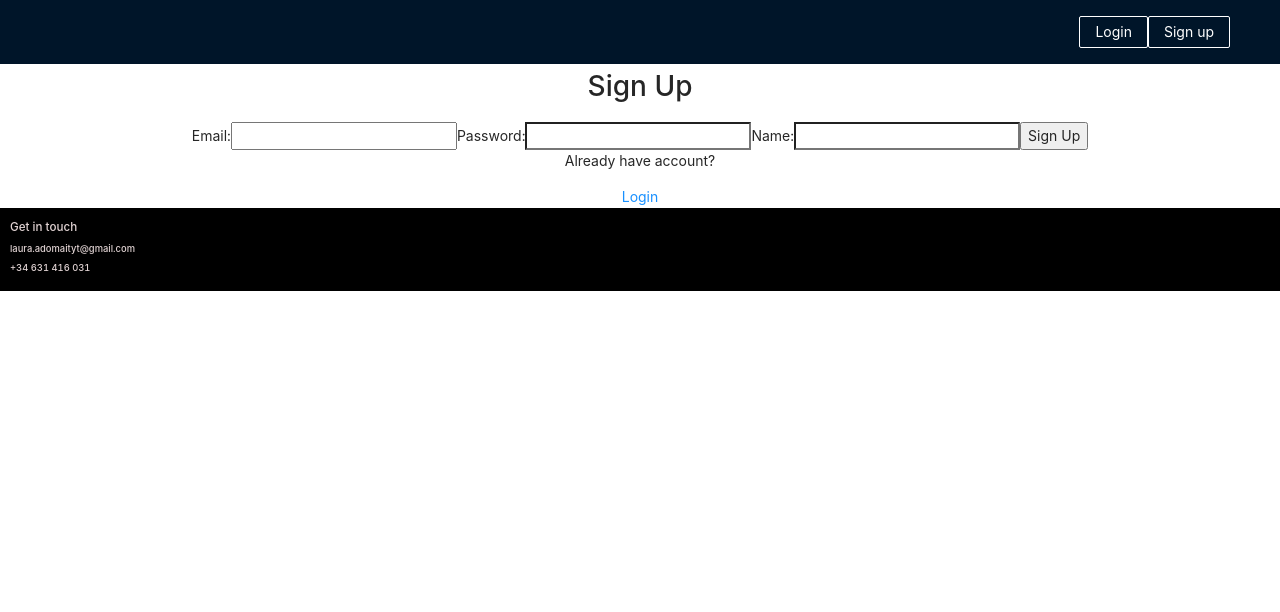
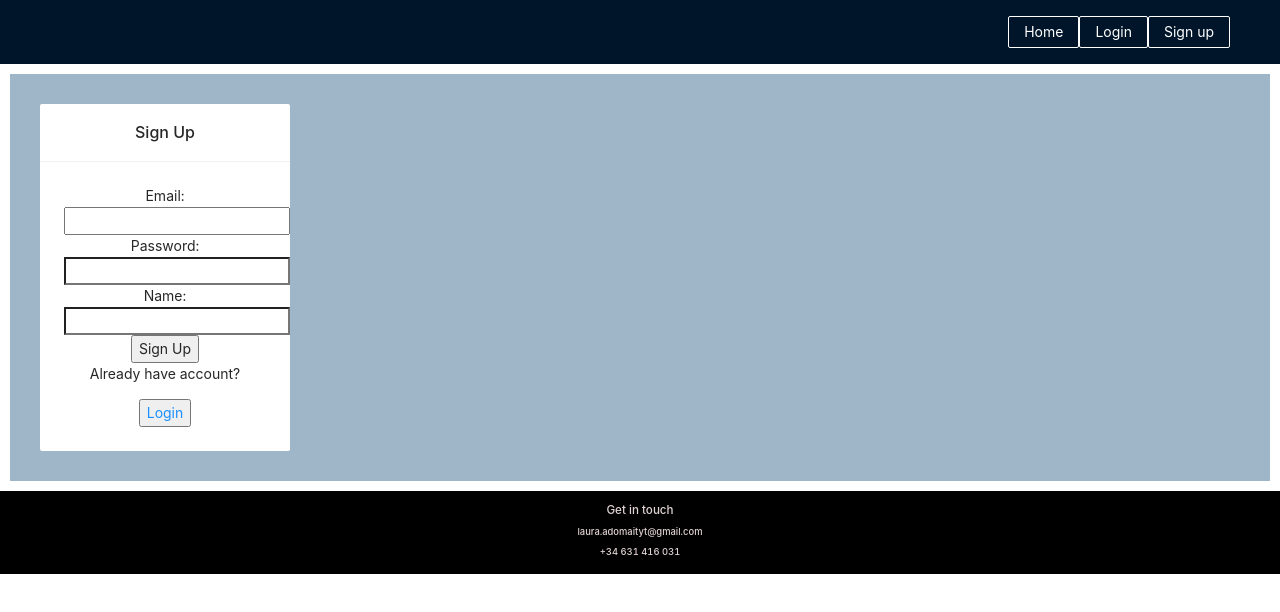
Before and after one commit to Openbank-Java-Bootcamp/CycloBuddy-LauraAdomaityte-client, a React (Create React App) app: page /signup in a window 1280 px wide. Shown: the top 612 px of the page. Built offline with nearby package versions, Linux system fonts and the light colour scheme.

Commit message:
sign in and login functioning (#3)

```diff
--- a/src/App.css
+++ b/src/App.css
@@ -1,38 +1,3 @@
 .App {
   text-align: center;
 }
-
-.App-logo {
-  height: 40vmin;
-  pointer-events: none;
-}
-
-@media (prefers-reduced-motion: no-preference) {
-  .App-logo {
-    animation: App-logo-spin infinite 20s linear;
-  }
-}
-
-.App-header {
-  background-color: #282c34;
-  min-height: 100vh;
-  display: flex;
-  flex-direction: column;
-  align-items: center;
-  justify-content: center;
-  font-size: calc(10px + 2vmin);
-  color: white;
-}
-
-.App-link {
-  color: #61dafb;
-}
-
-@keyframes App-logo-spin {
-  from {
-    transform: rotate(0deg);
-  }
-  to {
-    transform: rotate(360deg);
-  }
-}
--- a/src/App.js
+++ b/src/App.js
@@ -11,14 +11,15 @@ import IsAnon from "./components/IsAnon";
 
 function App() {
   return (
-    <div className="App">
+    <div className="App" >
       <Navbar />
 
       <Routes>
         <Route path="/" element={<HomePage />} />
-        <Route path="/signup" element={<SignupPage />} />
-        <Route path="/login" element={<LoginPage />} />
-        <Route path="/mainpage" element={<MainPage />} />
+        <Route path="*" element={<HomePage/>} />
+        <Route path="/signup" element={<IsAnon><SignupPage /></IsAnon>} />
+        <Route path="/login" element={<IsAnon><LoginPage /></IsAnon>} />
+        <Route path="/mainpage" element={<IsPrivate><MainPage /></IsPrivate>} />
       </Routes>
 
       <Footer />
--- a/src/components/Navbar.js
+++ b/src/components/Navbar.js
@@ -1,16 +1,30 @@
-import React from "react";
+import React, { useContext } from "react";
 import { Layout } from "antd";
 import { Button } from "antd";
 import { Link } from "react-router-dom";
+import { AuthContext } from "../context/auth.context";
 const { Header } = Layout;
 
 function Navbar() {
+  const { isLoggedIn, logOutUser } = useContext(AuthContext);
 
   return (
     <div>
       <Layout>
+        {isLoggedIn && (
+          <Header>
+            <Button ghost onClick={logOutUser}>
+            Logout
+          </Button>
+          </Header>
 
+        )}
+
+        {!isLoggedIn && (
           <Header>
+            <Link to="/">
+              <Button ghost>Home</Button>
+            </Link>
             <Link to="/login">
               <Button ghost>Login</Button>
             </Link>
@@ -19,6 +33,7 @@ function Navbar() {
               <Button ghost>Sign up</Button>
             </Link>
           </Header>
+        )}
       </Layout>
     </div>
   );
--- a/src/index.css
+++ b/src/index.css
@@ -63,7 +63,7 @@
 
   footer {
     background-color: #000000;
-    text-align: left;
+    text-align: center;
     padding: 10px;
   }
 
@@ -76,3 +76,23 @@
     justify-content: end;
     align-items:center;
   }
+
+
+/*Sign in and login pages*/
+.site-card-wrapper {
+  padding: 30px;
+  background: #ececec;
+  display: flex;
+  background-color:rgb(158, 182, 199);
+  margin: 10px;
+}
+
+.sign-log-card {
+  width: 250px;
+}
+
+.sider {
+  color: black;
+  font-size: 2em;
+  text-shadow: 2px 2px 5px rgb(158, 182, 199);
+}
--- a/src/index.js
+++ b/src/index.js
@@ -1,19 +1,20 @@
-import React from 'react';
-import ReactDOM from 'react-dom/client';
-import './index.css';
-import App from './App';
-import reportWebVitals from './reportWebVitals';
+import React from "react";
+import ReactDOM from "react-dom/client";
+import "./index.css";
+import App from "./App";
+import reportWebVitals from "./reportWebVitals";
 import { BrowserRouter as Router } from "react-router-dom";
-import 'antd/dist/antd.css';
+import { AuthProviderWrapper } from "./context/auth.context";
+import "antd/dist/antd.css";
 
-const root = ReactDOM.createRoot(document.getElementById('root'));
+const root = ReactDOM.createRoot(document.getElementById("root"));
 root.render(
   <Router>
-    <App />
+    <AuthProviderWrapper>
+      <App />
+    </AuthProviderWrapper>
   </Router>
 );
 
-// If you want to start measuring performance in your app, pass a function
-// to log results (for example: reportWebVitals(console.log))
-// or send to an analytics endpoint. Learn more: https://bit.ly/CRA-vitals
+
 reportWebVitals();
--- a/src/pages/LoginPage.js
+++ b/src/pages/LoginPage.js
@@ -4,6 +4,8 @@ import { useContext, useState } from "react";
 import axios from "axios";
 import { Link, useNavigate } from "react-router-dom";
 import { AuthContext } from "../context/auth.context";
+import { Button } from "antd";
+import { Card, Col, Row } from "antd";
 
 const API_URL = "http://localhost:5005";
 
@@ -42,11 +44,18 @@ function LoginPage(props) {
 
   return (
     <div className="LoginPage">
-      <h1>Login</h1>
-
+      <div className="site-card-wrapper">
+        <Row gutter={16}>
+          <Col span={8}>
+            <Card title="Login" className="sign-log-card" bordered={false}>
               <form onSubmit={handleLoginSubmit}>
                 <label>Email:</label>
-        <input type="email" name="email" value={email} onChange={handleEmail} />
+                <input
+                  type="email"
+                  name="email"
+                  value={email}
+                  onChange={handleEmail}
+                />
 
                 <label>Password:</label>
                 <input
@@ -61,7 +70,13 @@ function LoginPage(props) {
               {errorMessage && <p className="error-message">{errorMessage}</p>}
 
               <p>Don't have an account yet?</p>
+              <button>
                 <Link to={"/signup"}> Sign Up</Link>
+              </button>
+            </Card>
+          </Col>
+        </Row>
+      </div>
     </div>
   );
 }
--- a/src/pages/MainPage.js
+++ b/src/pages/MainPage.js
@@ -1,11 +1,16 @@
-import React from 'react';
+import React from "react";
+import { Layout } from "antd";
+const { Header, Sider, Content } = Layout;
 
 function MainPage(props) {
-    return (
-        <div>
-            <p>Hi there!</p>
-        </div>
-    );
+  return (
+    <div>
+      <Layout>
+        <Sider theme='light' className="sider">Sider</Sider>
+        <Content>Content</Content>
+      </Layout>
+    </div>
+  );
 }
 
 export default MainPage;
--- a/src/pages/SigninPage.js
+++ b/src/pages/SigninPage.js
@@ -1,6 +1,8 @@
 import { useState } from "react";
 import { Link, useNavigate } from "react-router-dom";
 import axios from "axios";
+import { Button } from "antd";
+import { Card, Col, Row } from "antd";
 
 const API_URL = "http://localhost:5005";
 
@@ -20,7 +22,6 @@ function SignupPage(props) {
     e.preventDefault();
     const requestBody = { email, password, name };
 
-
     axios
       .post(`${API_URL}/api/auth/signup`, requestBody)
       .then((response) => {
@@ -34,11 +35,18 @@ function SignupPage(props) {
 
   return (
     <div className="SignupPage">
-      <h1>Sign Up</h1>
-
+      <div className="site-card-wrapper">
+        <Row gutter={16}>
+          <Col span={8}>
+            <Card title="Sign Up" className="sign-log-card" bordered={false}>
               <form onSubmit={handleSignupSubmit}>
                 <label>Email:</label>
-        <input type="email" name="email" value={email} onChange={handleEmail} />
+                <input
+                  type="email"
+                  name="email"
+                  value={email}
+                  onChange={handleEmail}
+                />
 
                 <label>Password:</label>
                 <input
@@ -49,7 +57,12 @@ function SignupPage(props) {
                 />
 
                 <label>Name:</label>
-        <input type="text" name="name" value={name} onChange={handleName} />
+                <input
+                  type="text"
+                  name="name"
+                  value={name}
+                  onChange={handleName}
+                />
 
                 <button type="submit">Sign Up</button>
               </form>
@@ -57,7 +70,13 @@ function SignupPage(props) {
               {errorMessage && <p className="error-message">{errorMessage}</p>}
 
               <p>Already have account?</p>
+              <button>
                 <Link to={"/login"}> Login</Link>
+              </button>
+            </Card>
+          </Col>
+        </Row>
+      </div>
     </div>
   );
 }
```
Lines whose indentation alone changed are shown as unchanged.
